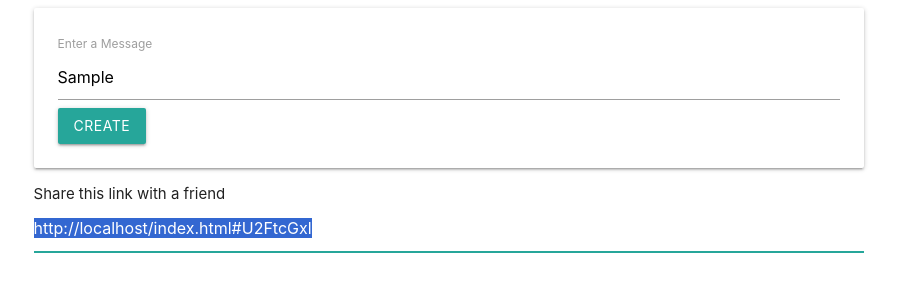
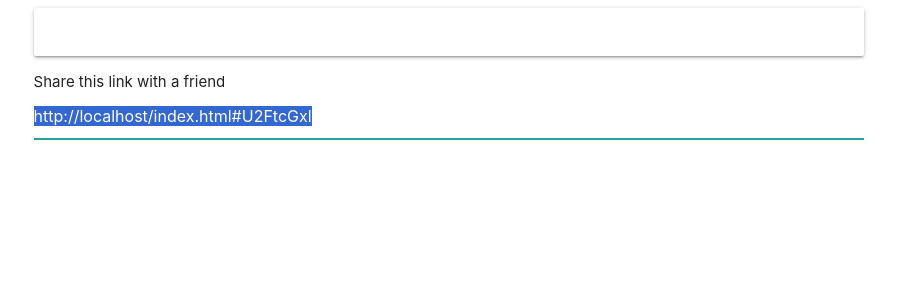
Before and after one commit to TheJuanAndOnly99/js-messenger-app, a plain HTML site: page index.html in a window 1280 px wide. Both pictures are taken after typing "Sample" into the empty fields and a click on the button "CREATE". Shown: the whole page, without its empty margins (191-1088 px from the left). Drawn offline with nearby package versions, Linux system fonts and the light colour scheme.

Commit message:
Hide message input after submit

```diff
--- a/index.html
+++ b/index.html
@@ -9,7 +9,7 @@
 <body>
   <div class="row">
     <div class="col s8 offset-s2">
-      <div class="card-panel">
+      <div id="message-form" class="card-panel">
         <form>
           <label>Enter a Message</label>
           <input id="message-input" />
@@ -17,9 +17,12 @@
         </form>
       </div>
 
-      <div>
-        Share this link with a friend
-        <input id="link-input"/>
+
+      <div id="link-form" class="card-panel hide"></div>
+        <div>
+          Share this link with a friend
+          <input id="link-input"/>
+        </div>
       </div>
     </div>
   </div>
--- a/index.js
+++ b/index.js
@@ -1,5 +1,9 @@
 document.querySelector('form').addEventListener('submit', (event) => {
   event.preventDefault();
+
+  document.querySelector('#message-form').classList.add('hide');
+
+  document.querySelector('#link-form').classList.remove('hide');
 
   const input = document.querySelector('#message-input');
   const encrypted = btoa(input.value);
```
